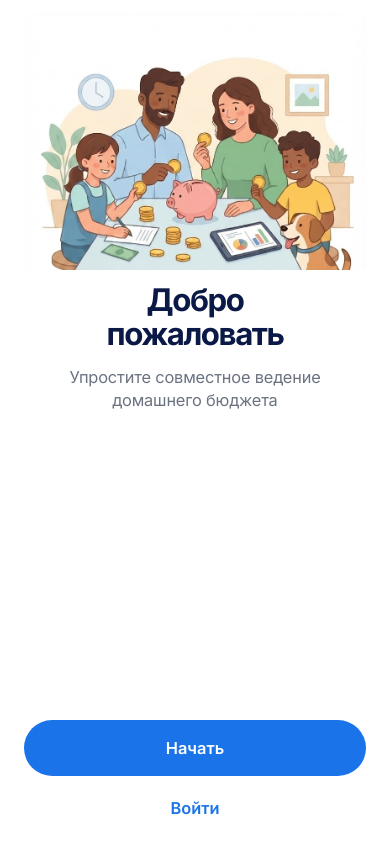
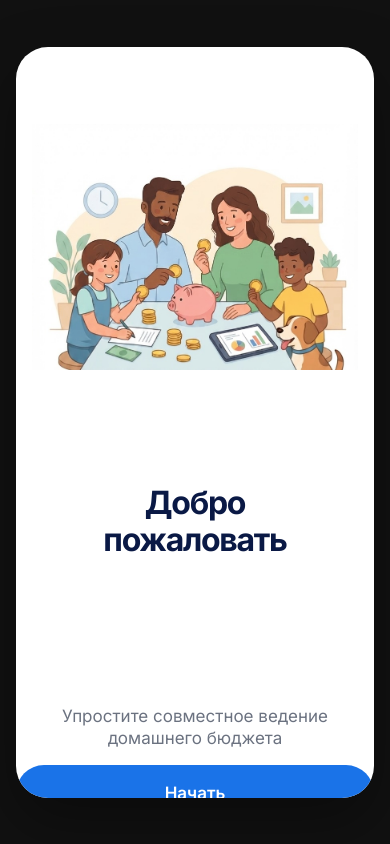
Before and after one commit to samusevvadim24-sys/fintrack, a Next.js app: page / in a window 390 px wide. Built offline with nearby package versions, Linux system fonts and the light colour scheme.

Commit message:
Match mobile onboarding reference layout with user welcome image

```diff
--- a/app/globals.css
+++ b/app/globals.css
@@ -1,22 +1,35 @@
 @import url("https://fonts.googleapis.com/css2?family=Inter:wght@400;500;600;700&display=swap");
 
-:root { --background:#fff; --foreground:#0a1945; --muted:#6b7280; --primary:#1a73e8; }
+:root { --background:#111111; --foreground:#0a1945; --muted:#6b7280; --primary:#1a73e8; }
 * { box-sizing:border-box; }
 html, body { width:100%; min-width:320px; min-height:100%; margin:0; }
 html { background:var(--background); }
 body { min-height:100dvh; font-family:Inter,system-ui,-apple-system,BlinkMacSystemFont,"Segoe UI",sans-serif; background:var(--background); color:var(--foreground); -webkit-font-smoothing:antialiased; overflow-x:hidden; }
 button { font:inherit; -webkit-tap-highlight-color:transparent; }
-.welcome-screen { width:100%; min-height:100dvh; overflow:hidden; background:var(--background); }
-.welcome-content { width:100%; min-height:100dvh; display:flex; flex-direction:column; padding:max(12px,env(safe-area-inset-top)) max(24px,env(safe-area-inset-right)) max(12px,env(safe-area-inset-bottom)) max(24px,env(safe-area-inset-left)); }
-.illustration-wrap { width:100%; flex:0 0 auto; min-height:0; display:flex; justify-content:center; align-items:center; overflow:hidden; padding:0; }
-.illustration-wrap img { display:block; width:min(100%,520px); height:auto; aspect-ratio:813 / 613; max-width:520px; flex:0 0 auto; object-fit:contain; object-position:center; }
-.copy { width:100%; flex:0 0 auto; text-align:center; padding:clamp(8px,1.5dvh,16px) 0 clamp(10px,2dvh,20px); }
-.copy h1 { margin:0 0 14px; color:var(--foreground); font-size:clamp(27px,8vw,36px); line-height:1.12; font-weight:700; letter-spacing:-.045em; }
-.copy p { margin:0; color:var(--muted); font-size:clamp(14px,4.2vw,17px); line-height:1.4; font-weight:400; letter-spacing:-.01em; }
-.actions { width:100%; margin-top:auto; display:flex; flex-direction:column; gap:clamp(4px,1dvh,8px); flex:0 0 auto; }
+.welcome-screen { width:100%; min-height:100dvh; display:flex; align-items:center; justify-content:center; padding:16px; background:var(--background); overflow:hidden; }
+.welcome-content { width:100%; max-width:400px; height:min(751px,calc(100dvh - 32px)); min-height:0; display:flex; flex-direction:column; align-items:center; justify-content:space-between; padding:0 0 32px; background:#fff; border-radius:32px; overflow:hidden; box-shadow:0 24px 60px rgba(0,0,0,.35); }
+.illustration-wrap { width:100%; height:45%; min-height:0; flex:0 0 45%; display:flex; align-items:flex-end; justify-content:center; padding:32px 16px 0; overflow:hidden; }
+.illustration-wrap img { display:block; width:auto; height:auto; max-width:100%; max-height:100%; flex:0 0 auto; object-fit:contain; object-position:center bottom; }
+.copy { width:100%; height:55%; min-height:0; flex:0 0 55%; display:flex; flex-direction:column; align-items:center; justify-content:flex-end; padding:0 32px 16px; text-align:center; }
+.copy h1 { width:100%; flex:1; display:flex; flex-direction:column; justify-content:center; margin:0 0 32px; color:var(--foreground); font-size:32px; line-height:1.15; font-weight:700; letter-spacing:-.04em; }
+.copy p { flex:0 0 auto; margin:0; color:var(--muted); font-size:17px; line-height:1.3; }
+.actions { width:100%; display:flex; flex-direction:column; gap:16px; flex:0 0 auto; }
 .primary-button,.secondary-button { width:100%; border:0; border-radius:999px; cursor:pointer; -webkit-user-select:none; user-select:none; touch-action:manipulation; transition:transform .15s ease,opacity .15s ease,background .15s ease; }
-.primary-button { min-height:clamp(46px,7dvh,56px); padding:0 20px; color:#fff; background:var(--primary); font-size:clamp(16px,4.2vw,17px); font-weight:600; }
-.secondary-button { min-height:clamp(38px,6dvh,48px); padding:0 20px; color:var(--primary); background:transparent; font-size:clamp(15px,4.2vw,17px); font-weight:600; }
+.primary-button { min-height:56px; padding:0 20px; color:#fff; background:var(--primary); font-size:17px; font-weight:600; }
+.secondary-button { min-height:48px; padding:0 20px; color:var(--primary); background:transparent; font-size:17px; font-weight:600; }
+@media (max-width:380px) {
+  .welcome-screen { padding:0; }
+  .welcome-content { height:100dvh; min-height:100dvh; border-radius:0; padding-bottom:max(20px,env(safe-area-inset-bottom)); }
+  .illustration-wrap { padding-left:12px; padding-right:12px; }
+  .copy { padding-left:24px; padding-right:24px; }
+}
+@media (max-height:700px) and (min-width:381px) {
+  .welcome-screen { padding:8px; }
+  .welcome-content { height:calc(100dvh - 16px); padding-bottom:20px; border-radius:28px; }
+  .illustration-wrap { height:42%; flex-basis:42%; padding-top:16px; }
+  .copy { height:58%; flex-basis:58%; padding-bottom:8px; }
+  .copy h1 { margin-bottom:16px; }
+}
 @media (hover:hover) { .primary-button:hover { background:#1769d1; } .secondary-button:hover { background:rgba(26,115,232,.06); } }
 .primary-button:active { transform:scale(.98); }
 .secondary-button:active { opacity:.65; }
```
